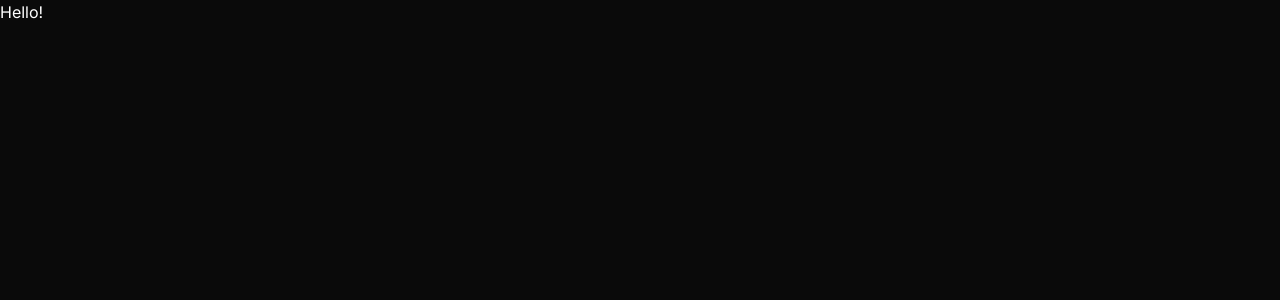
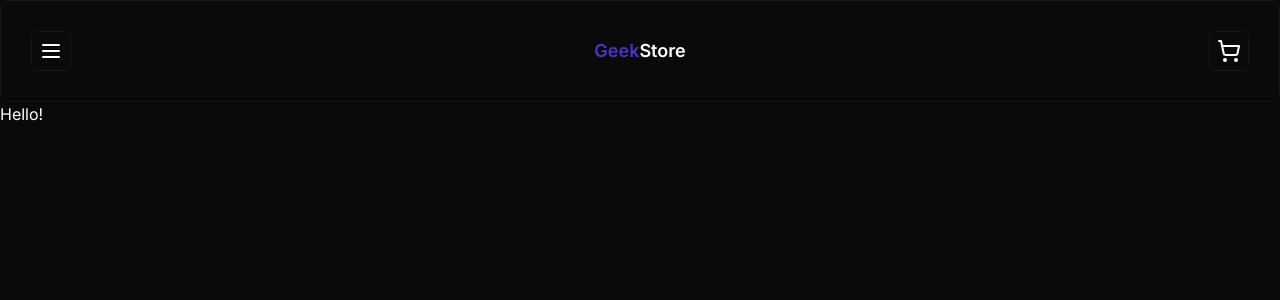
Before and after one commit to meloryayala/ecommerce-geekstore, a Next.js app: page / in a window 1280 px wide. Shown: the top 300 px of the page. Built offline with nearby package versions, Linux system fonts and the light colour scheme.

Commit message:
feat: add button and header components

```diff
--- a/package.json
+++ b/package.json
@@ -10,6 +10,7 @@
   },
   "dependencies": {
     "@prisma/client": "^5.4.2",
+    "@radix-ui/react-slot": "^1.0.2",
     "class-variance-authority": "^0.7.0",
     "clsx": "^2.0.0",
     "lucide-react": "^0.288.0",
--- a/src/app/globals.css
+++ b/src/app/globals.css
@@ -41,9 +41,6 @@
     @apply border-border;
   }
   body {
-    @apply bg-background text-foreground h-full;
-  }
-  html {
-    @apply h-full;
+    @apply bg-background text-foreground;
   }
 }
--- a/src/app/layout.tsx
+++ b/src/app/layout.tsx
@@ -1,22 +1,26 @@
-import type { Metadata } from 'next'
-import { Inter } from 'next/font/google'
-import './globals.css'
+import type { Metadata } from "next";
+import { Inter } from "next/font/google";
+import "./globals.css";
+import Header from "@/components/ui/header";
 
-const inter = Inter({ subsets: ['latin'] })
+const inter = Inter({ subsets: ["latin"] });
 
 export const metadata: Metadata = {
-  title: 'Create Next App',
-  description: 'Generated by create next app',
-}
+  title: "Create Next App",
+  description: "Generated by create next app",
+};
 
 export default function RootLayout({
   children,
 }: {
-  children: React.ReactNode
+  children: React.ReactNode;
 }) {
   return (
     <html lang="en">
-      <body className={inter.className}>{children}</body>
+      <body className={inter.className}>
+        <Header />
+        {children}
+      </body>
     </html>
-  )
+  );
 }
--- /dev/null
+++ b/src/components/ui/button.tsx
@@ -0,0 +1,56 @@
+import * as React from "react"
+import { Slot } from "@radix-ui/react-slot"
+import { cva, type VariantProps } from "class-variance-authority"
+
+import { cn } from "@/lib/utils"
+
+const buttonVariants = cva(
+  "inline-flex items-center justify-center rounded-md text-sm font-medium ring-offset-background transition-colors focus-visible:outline-none focus-visible:ring-2 focus-visible:ring-ring focus-visible:ring-offset-2 disabled:pointer-events-none disabled:opacity-50",
+  {
+    variants: {
+      variant: {
+        default: "bg-primary text-primary-foreground hover:bg-primary/90",
+        destructive:
+          "bg-destructive text-destructive-foreground hover:bg-destructive/90",
+        outline:
+          "border border-input bg-background hover:bg-accent hover:text-accent-foreground",
+        secondary:
+          "bg-secondary text-secondary-foreground hover:bg-secondary/80",
+        ghost: "hover:bg-accent hover:text-accent-foreground",
+        link: "text-primary underline-offset-4 hover:underline",
+      },
+      size: {
+        default: "h-10 px-4 py-2",
+        sm: "h-9 rounded-md px-3",
+        lg: "h-11 rounded-md px-8",
+        icon: "h-10 w-10",
+      },
+    },
+    defaultVariants: {
+      variant: "default",
+      size: "default",
+    },
+  }
+)
+
+export interface ButtonProps
+  extends React.ButtonHTMLAttributes<HTMLButtonElement>,
+    VariantProps<typeof buttonVariants> {
+  asChild?: boolean
+}
+
+const Button = React.forwardRef<HTMLButtonElement, ButtonProps>(
+  ({ className, variant, size, asChild = false, ...props }, ref) => {
+    const Comp = asChild ? Slot : "button"
+    return (
+      <Comp
+        className={cn(buttonVariants({ variant, size, className }))}
+        ref={ref}
+        {...props}
+      />
+    )
+  }
+)
+Button.displayName = "Button"
+
+export { Button, buttonVariants }
--- /dev/null
+++ b/src/components/ui/card.tsx
@@ -0,0 +1,86 @@
+import * as React from "react";
+
+import { cn } from "@/lib/utils";
+
+const Card = React.forwardRef<
+  HTMLDivElement,
+  React.HTMLAttributes<HTMLDivElement>
+>(({ className, ...props }, ref) => (
+  <div
+    ref={ref}
+    className={cn(
+      "bg-card text-card-foreground rounded-lg border shadow-sm",
+      className,
+    )}
+    {...props}
+  />
+));
+Card.displayName = "Card";
+
+const CardHeader = React.forwardRef<
+  HTMLDivElement,
+  React.HTMLAttributes<HTMLDivElement>
+>(({ className, ...props }, ref) => (
+  <div
+    ref={ref}
+    className={cn("flex flex-col space-y-1.5 p-6", className)}
+    {...props}
+  />
+));
+CardHeader.displayName = "CardHeader";
+
+const CardTitle = React.forwardRef<
+  HTMLParagraphElement,
+  React.HTMLAttributes<HTMLHeadingElement>
+>(({ className, ...props }, ref) => (
+  <h3
+    ref={ref}
+    className={cn(
+      "text-2xl font-semibold leading-none tracking-tight",
+      className,
+    )}
+    {...props}
+  />
+));
+CardTitle.displayName = "CardTitle";
+
+const CardDescription = React.forwardRef<
+  HTMLParagraphElement,
+  React.HTMLAttributes<HTMLParagraphElement>
+>(({ className, ...props }, ref) => (
+  <p
+    ref={ref}
+    className={cn("text-muted-foreground text-sm", className)}
+    {...props}
+  />
+));
+CardDescription.displayName = "CardDescription";
+
+const CardContent = React.forwardRef<
+  HTMLDivElement,
+  React.HTMLAttributes<HTMLDivElement>
+>(({ className, ...props }, ref) => (
+  <div ref={ref} className={cn("p-6 pt-0", className)} {...props} />
+));
+CardContent.displayName = "CardContent";
+
+const CardFooter = React.forwardRef<
+  HTMLDivElement,
+  React.HTMLAttributes<HTMLDivElement>
+>(({ className, ...props }, ref) => (
+  <div
+    ref={ref}
+    className={cn("flex items-center p-6 pt-0", className)}
+    {...props}
+  />
+));
+CardFooter.displayName = "CardFooter";
+
+export {
+  Card,
+  CardHeader,
+  CardFooter,
+  CardTitle,
+  CardDescription,
+  CardContent,
+};
--- /dev/null
+++ b/src/components/ui/header.tsx
@@ -0,0 +1,23 @@
+import { Card } from "@/components/ui/card";
+import {Button} from "@/components/ui/button";
+import {MenuIcon, ShoppingCartIcon} from "lucide-react";
+
+const Header = () => {
+  return (
+      <Card className="flex justify-between p-[1.875rem] items-center">
+        <Button size="icon" variant="outline">
+            <MenuIcon />
+        </Button>
+
+          <h1 className="font-semibold text-lg">
+              <span className="text-primary">Geek</span>
+              Store
+          </h1>
+
+          <Button size="icon" variant="outline">
+              <ShoppingCartIcon />
+          </Button>
+      </Card>
+  );
+};
+export default Header;
```
Also changed, not shown: 1 other file (tests, documents, lock files or other folders).
